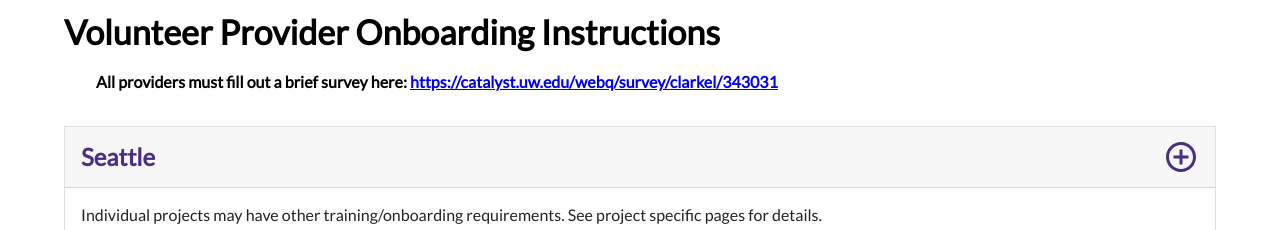
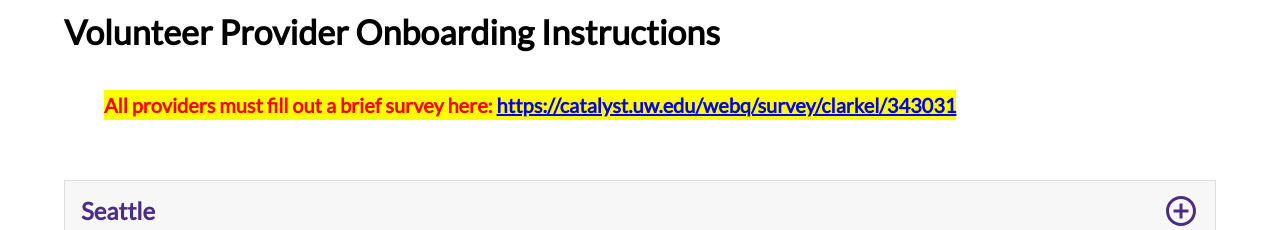
Before and after one commit to slweb-uw/volunteer-site, a Next.js app: page /onboarding in a window 1280 px wide. Shown: the part 190-420 px from the top of the page. Built offline with nearby package versions, Linux system fonts and the light colour scheme; no server answers.

Commit message:
highlighted the top sentence of onboarding page

```diff
--- a/pages/onboarding.tsx
+++ b/pages/onboarding.tsx
@@ -18,6 +18,7 @@ import MuiAccordionSummary from "@material-ui/core/AccordionSummary";
 import MuiAccordionDetails from "@material-ui/core/AccordionDetails";
 import AddCircleOutlineIcon from "@material-ui/icons/AddCircleOutline";
 import IconBreadcrumbs from "../components/breadcrumbs"
+import { yellow } from "@material-ui/core/colors";
 interface Props {
   classes?: any;
 }
@@ -40,11 +41,13 @@ const Onboarding: NextPage<Props> = ({ classes }) => {
         Volunteer Provider Onboarding Instructions
       </Typography>
 
-      <Typography style={{ fontWeight: 600, paddingBottom: "2em", marginLeft: "2em" }}>
-        All providers must fill out a brief survey here:{" "}
-        <a target="_blank" href="https://catalyst.uw.edu/webq/survey/clarkel/343031">
+      <Typography style={{ fontWeight: 600, paddingBottom: "2em", marginLeft: "2em", color: "red", fontSize: "20px" }}>
+        <p className={classes.standout}>
+          All providers must fill out a brief survey here:{" "}
+          <a target="_blank" href="https://catalyst.uw.edu/webq/survey/clarkel/343031">
           https://catalyst.uw.edu/webq/survey/clarkel/343031
-        </a>
+          </a>
+        </p>
       </Typography>
 
       <Accordion
@@ -206,6 +209,12 @@ const styles = createStyles({
   resource: {
     fontWeight: 800,
   },
+
+  standout: {
+    display: "inline-block",
+    backgroundColor: "#FFFF00",
+  },
+
 });
 
 const Accordion = withStyles({
```
